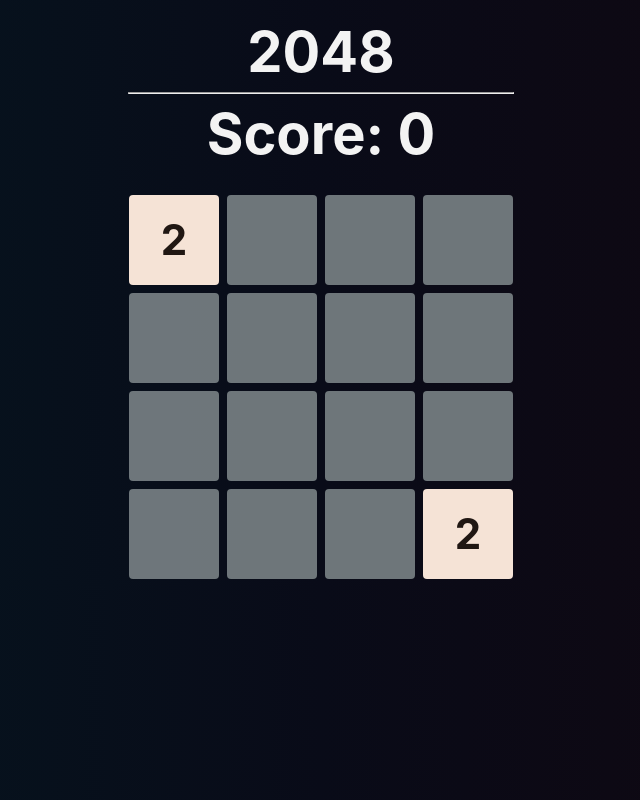
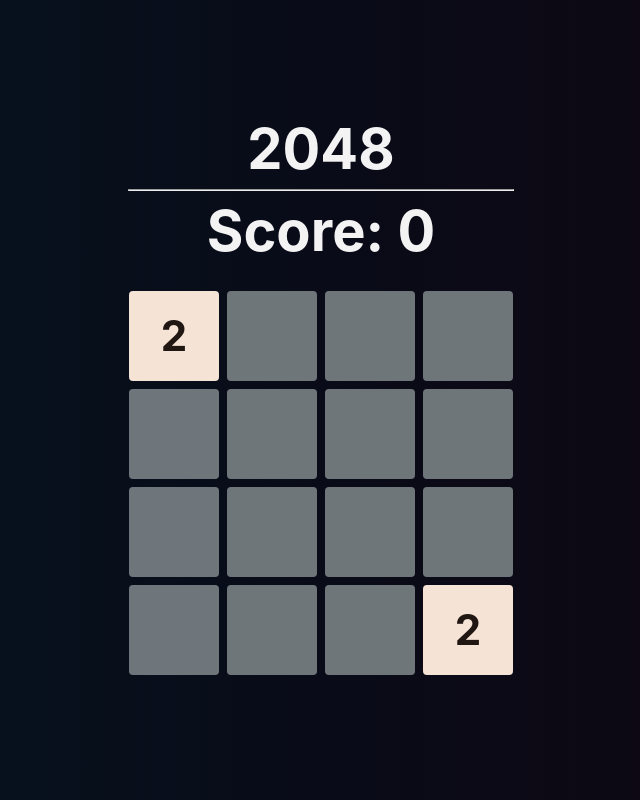
Before and after one commit to exslym/2048-Game, a website built with Vite: page src/index.html in a window 1280 px wide. Shown: the whole page, without its empty margins (319-959 px from the left). Built offline with nearby package versions, Linux system fonts and the light colour scheme.

Commit message:
small style fixes

```diff
--- a/src/styles/_main.scss
+++ b/src/styles/_main.scss
@@ -17,6 +17,7 @@
 
 body {
   width: 100%;
+  height: 100vh;
   background: $clr-grad;
 
   font-family: $font-default;
@@ -24,11 +25,15 @@
   font-weight: 400;
   color: $clr-white;
   text-align: center;
+
+  display: flex;
+  align-items: center;
+  justify-content: center;
+  flex-direction: column;
 }
 .container {
   margin: 0 auto;
-  @include adapt(margin-top, 10, 20, 500);
-  @include adaptMult(padding, 0 0, 10 20, 500);
+  @include adapt(padding, 10, 20, 500);
   @include adapt(max-width, 380, 440, 500);
   width: 100%;
 }
@@ -73,7 +78,7 @@
 
 @media screen and (max-width: 414px) {
   .container {
-    padding: 0px 15px;
+    padding: 15px;
   }
   #board {
     padding: 4px;
```
